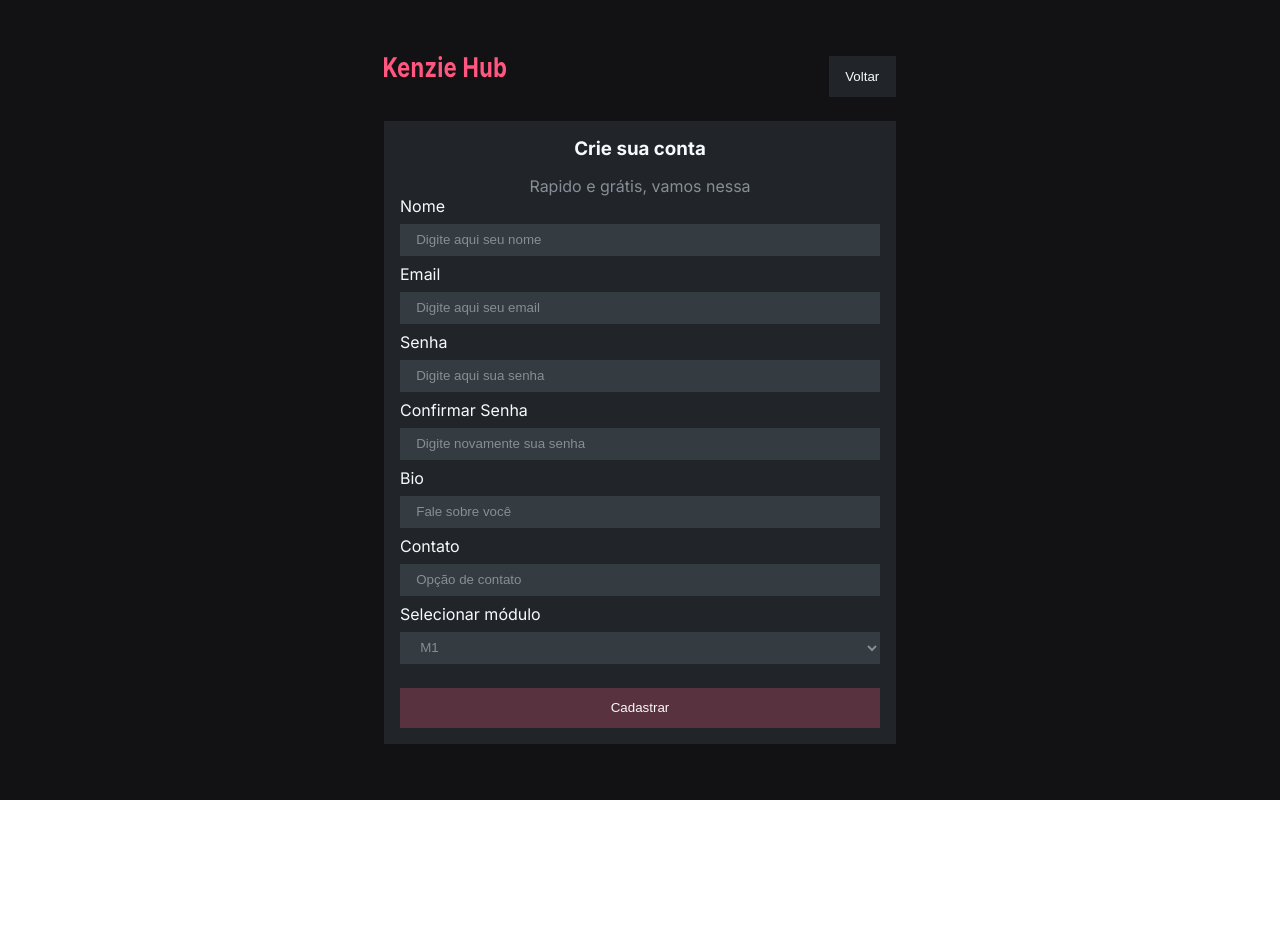
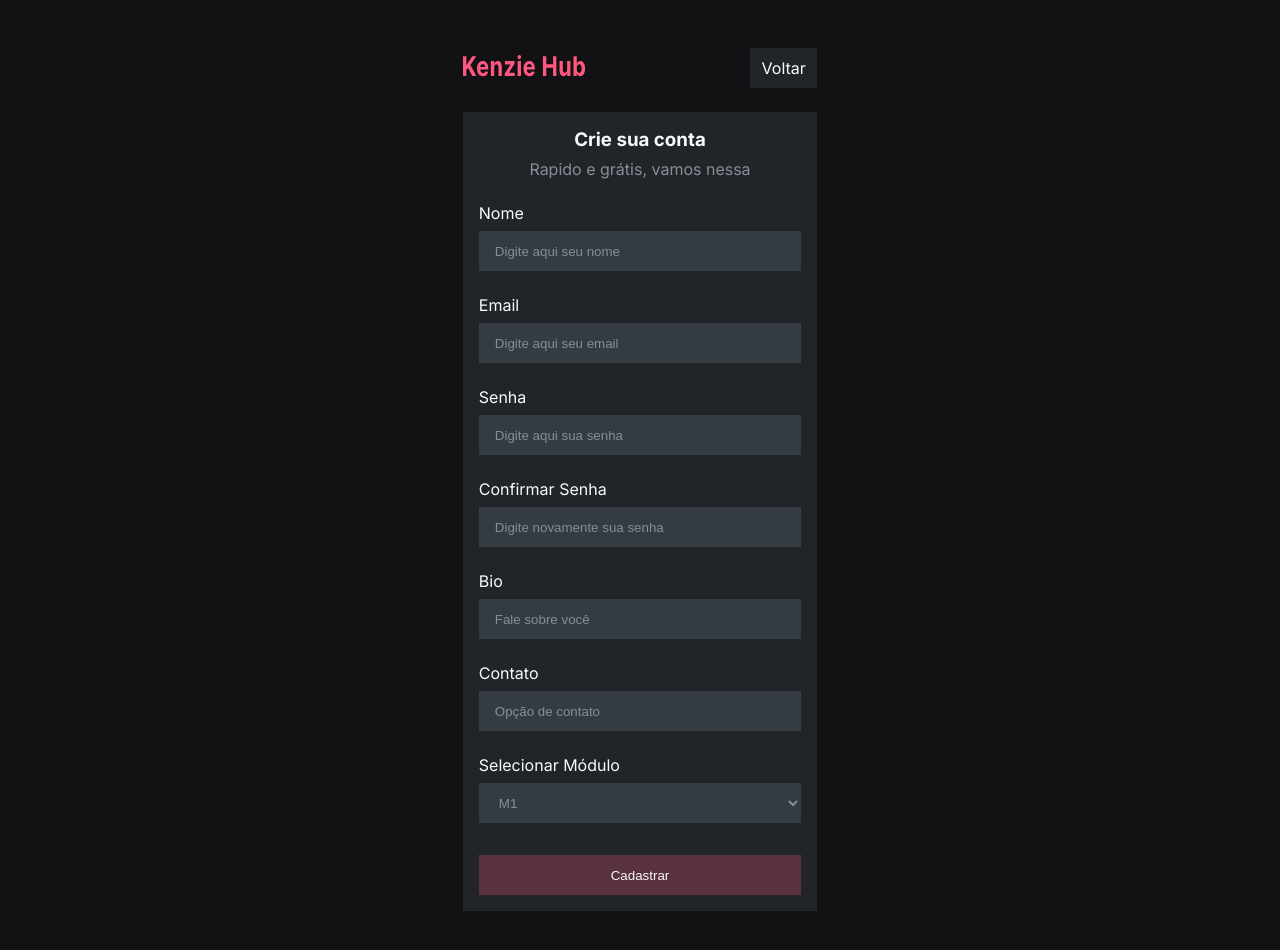
Before and after one commit to Victor-Novakoski/react-kenzie-hub-victor-novakoski, a React (Vite) app in the folder Kenziehub/: page /register in a window 1280 px wide. Shown: the top 950 px of the page. Before the commit the page ends 800 px from the top, so only its background shows below. Built offline with nearby package versions, Linux system fonts and the light colour scheme.

Commit message:
fixed: adicionado todas as funções

```diff
--- a/Kenziehub/package.json
+++ b/Kenziehub/package.json
@@ -16,9 +16,11 @@
     "react-dom": "^18.2.0",
     "react-hook-form": "^7.36.1",
     "react-icons": "^4.4.0",
+    "react-icons-kit": "^2.0.0",
     "react-router-dom": "^6.4.2",
     "react-toastify": "^9.0.8",
     "styled-components": "^5.3.6",
+    "use-hooks": "^2.0.0-rc.5",
     "yup": "^0.32.11"
   },
   "devDependencies": {
--- a/Kenziehub/src/App.jsx
+++ b/Kenziehub/src/App.jsx
@@ -1,17 +1,19 @@
-import { useState } from 'react'
+import { useEffect, useState } from 'react'
 import { Routes, Route } from 'react-router-dom'
 import Home from './components/Pages/Home'
 import Error from './components/Pages/Error'
 import Login from './components/Pages/Login'
 import Registrar from './components/Pages/Registrar'
 import { Container } from './style'
+import api from './components/services/api'
 
 function App() {
   return (
     <Container>
       <Routes>
-        <Route path="/" element={<Home />} />
+        <Route path="/" element={<Login />} />
         <Route path="/login" element={<Login />} />
+        <Route path="/dashboard" element={<Home />} />
         <Route path="/register" element={<Registrar />} />
         <Route path="*" element={<Error />} />
       </Routes>
--- a/Kenziehub/src/components/Cabecalho/index.jsx
+++ b/Kenziehub/src/components/Cabecalho/index.jsx
@@ -1,14 +1,29 @@
 import React from 'react'
 import logo from '../../assets/Logo.svg'
 import { Header } from './styles'
+import { useLocalStorage } from 'use-hooks'
 
 function Cabecalho() {
+  const [user, setUser] = useLocalStorage('user')
+
+  const logout = () => {
+    setUser('')
+    window.location.reload(false);
+  }
+
   return (
     <Header>
       <figure>
         <img src={logo} alt="Kenzie Hub" />
       </figure>
-      <button>Sair</button>
+      <button
+        type="submit"
+        onClick={() => {
+          logout()
+        }}
+      >
+        Sair
+      </button>
     </Header>
   )
 }
--- a/Kenziehub/src/components/Pages/Error/style.js
+++ b/Kenziehub/src/components/Pages/Error/style.js
@@ -2,7 +2,7 @@ import styled from 'styled-components'
 
 export const ErrorPage = styled.section`
   width: 100%;
-  height: 100vh;
+  min-height: 100vh;
   display: flex;
   align-items: center;
   justify-content: center;
--- a/Kenziehub/src/components/Pages/Home/index.jsx
+++ b/Kenziehub/src/components/Pages/Home/index.jsx
@@ -1,16 +1,26 @@
-import React from 'react'
+import React, { useEffect } from 'react'
+import { Navigate } from 'react-router-dom'
 import Cabecalho from '../../Cabecalho'
+import { useLocalStorage } from 'use-hooks'
 
 import { HomePage } from './style'
 
 function Home() {
+  const [user, setUser] = useLocalStorage('user')
+  useEffect(() => {
+    console.log(user?.length != 0)
+  }, [user])
+
   return (
     <HomePage>
-      <Cabecalho />
-      <section>
-        <h1>olá, Samuel leão</h1>
-        <span>Primeiro módulo (Introdução ao Frontend)</span>
-      </section>
+      {!user && <Navigate to="/login" replace={true} />}
+      <>
+        <Cabecalho />
+        <section>
+          <h1>olá, {user.name}</h1>
+          <span>{user.course_module}</span>
+        </section>
+      </>
     </HomePage>
   )
 }
--- a/Kenziehub/src/components/Pages/Login/index.jsx
+++ b/Kenziehub/src/components/Pages/Login/index.jsx
@@ -1,28 +1,85 @@
-import React from 'react'
+import React, { useState } from 'react'
+import { Icon } from 'react-icons-kit'
+import { eyeOff } from 'react-icons-kit/feather/eyeOff'
+import { eye } from 'react-icons-kit/feather/eye'
+import { useForm } from 'react-hook-form'
 import logo from '../../../assets/Logo.svg'
 import { LoginPage } from './style'
+import { Link, Navigate } from 'react-router-dom'
+import { yupResolver } from '@hookform/resolvers/yup'
+import * as Yup from 'yup'
 import 'animate.css'
+import api from '../../services/api'
+import { useLocalStorage } from 'use-hooks'
 
 function Login() {
+  const [passwordShow, setPasswordShow] = useState(true)
+
+  const [user, setUser] = useLocalStorage('user', '')
+
+  const formSchema = Yup.object().shape({
+    email: Yup.string().required('email obrigatório'),
+    password: Yup.string().min(6).required('senha obrigatória'),
+  })
+
+  const {
+    register,
+    handleSubmit,
+    formState: { errors },
+  } = useForm({
+    resolver: yupResolver(formSchema),
+  })
+
+  const onSubmitFunction = data => {
+    console.log(data)
+    api
+      .post('/sessions', data)
+      .then(resp => {
+        setUser(resp['data']['user'])
+      })
+      .catch(err => console.log(err))
+  }
+
   return (
-    <LoginPage className='animate__animated animate__fadeIn'>
+    <LoginPage className="animate__animated animate__fadeIn">
       <figure>
         <img src={logo} alt="" />
       </figure>
       <div>
         <h3>Login</h3>
-        <form action="">
-          <label htmlFor="">Email</label>
-          <input type="text" placeholder="Digite aqui seu email" />
+        {user.length != 0 && <Navigate to="/dashboard" replace={true} />}
+        <form action="" onSubmit={handleSubmit(onSubmitFunction)}>
+          <label htmlFor="">
+            Email
+            <input
+              type="text"
+              placeholder="Digite aqui seu email"
+              {...register('email')}
+            />
+            <p>{errors.email?.message}</p>
+          </label>
 
-          <label htmlFor="">Senha</label>
-          <input type="text" placeholder="Digite aqui sua senha" />
+          <label htmlFor="">
+            Senha
+            <input
+              type={passwordShow ? 'password' : 'text'}
+              placeholder="Digite aqui sua senha"
+              {...register('password')}
+            />
+            <Icon
+              icon={passwordShow ? eyeOff : eye}
+              onClick={() => {
+                setPasswordShow(!passwordShow)
+              }}
+            />
+            <p>{errors.password?.message}</p>
+          </label>
 
-          <button>Entrar</button>
+          <button type="submit">Entrar</button>
         </form>
 
         <span>Ainda não possui uma conta?</span>
-        <button >Cadastre-se</button>
+        <Link to="/register">Cadastre-se</Link>
       </div>
     </LoginPage>
   )
--- a/Kenziehub/src/components/Pages/Login/style.js
+++ b/Kenziehub/src/components/Pages/Login/style.js
@@ -1,11 +1,26 @@
 import styled from 'styled-components'
 
 export const LoginPage = styled.section`
-  height: 100vh;
+  min-height: 100vh;
   display: flex;
   justify-content: center;
   align-items: center;
   flex-direction: column;
+
+  a {
+    background-color: var(--Color-primary);
+    color: var(--Grey-0);
+    width: 100%;
+    height: 48px;
+    border-radius: 4px;
+    font-weight: 900;
+    display: flex;
+    align-items: center;
+    justify-content: center;
+
+    &:hover {
+    }
+  }
 
   figure {
     text-align: center;
@@ -35,64 +50,6 @@ export const LoginPage = styled.section`
     border-radius: 4px;
     color: var(--Grey-0);
     font-weight: 900;
-
-    &:hover {
-      -webkit-animation: vibrate-1 0.3s linear infinite both;
-      animation: vibrate-1 0.3s linear infinite both;
-
-      @-webkit-keyframes vibrate-1 {
-        0% {
-          -webkit-transform: translate(0);
-          transform: translate(0);
-        }
-        20% {
-          -webkit-transform: translate(-2px, 2px);
-          transform: translate(-2px, 2px);
-        }
-        40% {
-          -webkit-transform: translate(-2px, -2px);
-          transform: translate(-2px, -2px);
-        }
-        60% {
-          -webkit-transform: translate(2px, 2px);
-          transform: translate(2px, 2px);
-        }
-        80% {
-          -webkit-transform: translate(2px, -2px);
-          transform: translate(2px, -2px);
-        }
-        100% {
-          -webkit-transform: translate(0);
-          transform: translate(0);
-        }
-      }
-      @keyframes vibrate-1 {
-        0% {
-          -webkit-transform: translate(0);
-          transform: translate(0);
-        }
-        20% {
-          -webkit-transform: translate(-2px, 2px);
-          transform: translate(-2px, 2px);
-        }
-        40% {
-          -webkit-transform: translate(-2px, -2px);
-          transform: translate(-2px, -2px);
-        }
-        60% {
-          -webkit-transform: translate(2px, 2px);
-          transform: translate(2px, 2px);
-        }
-        80% {
-          -webkit-transform: translate(2px, -2px);
-          transform: translate(2px, -2px);
-        }
-        100% {
-          -webkit-transform: translate(0);
-          transform: translate(0);
-        }
-      }
-    }
   }
 
   div {
@@ -121,23 +78,33 @@ export const LoginPage = styled.section`
     flex-direction: column;
     gap: 22px;
 
-    input {
-      border: 1px solid var(--Grey-0);
-      background-color: var(--Grey-2);
-      color: var(--Grey-0);
+    p {
+      color: var(--Negative);
+      font-size: 13px;
       width: 100%;
-      height: 48px;
-      border-radius: 4px;
-      padding: 0px 16.2426px;
     }
 
-    button {
-      background-color: var(--Color-primary);
-      color: var(--Grey-0);
-      width: 100%;
-      height: 48px;
-      border-radius: 4px;
-      font-weight: 900;
+    label {
+      display: flex;
+      flex-direction: column;
+      position: relative;
+
+      svg {
+        position: absolute;
+        top: 35px;
+        right: 15px;
+        cursor: pointer;
+      }
+
+      input {
+        border: 1px solid var(--Grey-0);
+        background-color: var(--Grey-2);
+        color: var(--Grey-0);
+        width: 100%;
+        height: 48px;
+        border-radius: 4px;
+        padding: 0 16px;
+      }
     }
   }
 `
--- a/Kenziehub/src/components/Pages/Registrar/index.jsx
+++ b/Kenziehub/src/components/Pages/Registrar/index.jsx
@@ -1,16 +1,65 @@
-import { useState } from 'react'
 import logo from '../../../assets/Logo.svg'
-import { Container, Form } from './style'
-import { useNavigate } from 'react-router-dom'
+import 'react-toastify/dist/ReactToastify.css'
+import { ToastContainer, toast } from 'react-toastify'
+import { Container, Form, DivInput } from './style'
+import { useNavigate, Link } from 'react-router-dom'
+import { yupResolver } from '@hookform/resolvers/yup'
+import * as Yup from 'yup'
+import { useForm } from 'react-hook-form'
 import 'animate.css'
+import api from '../../services/api'
 
 function Registrar() {
-  const navigate = useNavigate()
+  const formSchema = Yup.object().shape({
+    name: Yup.string().required('Nome obrigatório'),
+    email: Yup.string().required('Email obrigatório').email('Email inválido'),
+    password: Yup.string().min(6).required('senha obrigatório'),
+    confirm_password: Yup.string().oneOf(
+      [Yup.ref('password')],
+      'Confirmação de senha deve ser igual a senha'
+    ),
+    bio: Yup.string().required('biografia obrigatória'),
+    contact: Yup.string().required('contato obrigatório'),
+    course_module: Yup.string().required('módulo obrigatório'),
+  })
 
-  const handleForm = event => {
-    event.preventdefault()
+  const {
+    register,
+    handleSubmit,
+    formState: { errors },
+  } = useForm({
+    resolver: yupResolver(formSchema),
+  })
 
-    navigate('/login')
+  const notify = (message, type) => {
+    const config = {
+      position: 'top-right',
+      autoClose: 1500,
+      hideProgressBar: false,
+      closeOnClick: true,
+      pauseOnHover: true,
+      draggable: true,
+      progress: undefined,
+    }
+    if (type === 'warn') {
+      return toast.warn(message, config)
+    }
+    if (type === 'success') {
+      return toast.success(message, config)
+    }
+    if (type === 'info') {
+      return toast.info(message, config)
+    } else {
+      return toast.error(message, config)
+    }
+  }
+
+  const onSubmitFunction = data => {
+    console.log(data)
+    api
+      .post('/users', data)
+      .then(resp => notify('conta criada com sucesso', 'success'))
+      .catch(err => notify('Ops! Algo deu errado', 'error'))
   }
 
   return (
@@ -19,51 +68,97 @@ function Registrar() {
         <figure>
           <img src={logo} alt="" />
         </figure>
-        <button type="button">Voltar</button>
+        <Link to="/">Voltar</Link>
       </div>
-      <div>
+      <div className="div_tittle">
         <div>
           <h3>Crie sua conta</h3>
           <span>Rapido e grátis, vamos nessa</span>
         </div>
 
-        <Form onSubmit={handleForm}>
+        <Form onSubmit={handleSubmit(onSubmitFunction)}>
+          <DivInput>
             <label htmlFor="nome">Nome</label>
-          <input id="nome" placeholder="Digite aqui seu nome" />
+            <input
+              id="nome"
+              placeholder="Digite aqui seu nome"
+              {...register('name')}
+            />
+            <p>{errors.name?.message}</p>
+          </DivInput>
 
+          <DivInput>
             <label htmlFor="email">Email</label>
-          <input id="email" placeholder="Digite aqui seu email" />
+            <input
+              id="email"
+              placeholder="Digite aqui seu email"
+              {...register('email')}
+            />
+            <p>{errors.email?.message}</p>
+          </DivInput>
 
+          <DivInput>
             <label htmlFor="senha">Senha</label>
-          <input id="senha" placeholder="Digite aqui sua senha" />
+            <input
+              id="senha"
+              placeholder="Digite aqui sua senha"
+              type="text"
+              {...register('password')}
+            />
+            <p>{errors.password?.message}</p>
+          </DivInput>
 
+          <DivInput>
             <label htmlFor="confirmar senha">Confirmar Senha</label>
             <input
               id="confirmar-senha"
               placeholder="Digite novamente sua senha"
+              type="text"
+              {...register('confirm_password')}
             />
+            <p>{errors.confirm_password?.message}</p>
+          </DivInput>
 
+          <DivInput>
             <label htmlFor="bio">Bio</label>
-          <input id="bio" placeholder="Fale sobre você" />
+            <input
+              id="bio"
+              placeholder="Fale sobre você"
+              {...register('bio')}
+            />
+            <p>{errors.bio?.message}</p>
+          </DivInput>
 
+          <DivInput>
             <label htmlFor="contato">Contato</label>
-          <input id="contato" placeholder="Opção de contato" />
+            <input
+              id="contato"
+              placeholder="Opção de contato"
+              {...register('contact')}
+            />
+            <p>{errors.contact?.message}</p>
+          </DivInput>
 
-          <label htmlFor="Selecionar módulo">Selecionar módulo</label>
+          <DivInput>
+            <label htmlFor="Selecionar módulo">Selecionar Módulo</label>
             <select
               id="selecionar-modulo"
-            t
               name=""
               placeholder="Primeiro Módulo"
+              {...register('course_module')}
             >
-            <option value="">M1</option>
-            <option value="">M2</option>
-            <option value="">M3</option>
+              <option value="M1">M1</option>
+              <option value="M2">M2</option>
+              <option value="M3">M3</option>
             </select>
+          </DivInput>
 
           <button type="submit">Cadastrar</button>
         </Form>
       </div>
+      <ToastContainer
+        toastStyle={{ backgroundColor: 'black', color: 'white' }}
+      />
     </Container>
   )
 }
--- a/Kenziehub/src/components/Pages/Registrar/style.js
+++ b/Kenziehub/src/components/Pages/Registrar/style.js
@@ -1,8 +1,11 @@
 import styled from 'styled-components'
+import 'animate.css'
 
 export const Container = styled.section`
-  width: 90%;
-  height: 100vh;
+  width: 100%;
+  min-height: 100vh;
+  max-width: 380px;
+  padding: 3rem 0.8rem;
   margin: 0 auto;
   display: flex;
   flex-direction: column;
@@ -10,31 +13,37 @@ export const Container = styled.section`
   justify-content: center;
   gap: 1.5rem;
 
-  @media (min-width: 1024px) {
-    width: 40%;
-  }
-  @media (min-width: 1440px) {
-    width: 30%;
-  }
-  @media (min-width: 1700px) {
-    width: 20%;
+  p {
+    color: var(--Negative);
+    font-size: 13px;
+    width: 100%;
   }
 
   & > div {
     width: 100%;
     display: flex;
     justify-content: space-between;
+    align-items: center;
 
-    button {
-      padding: 0 1.015rem;
+    > a {
+      padding: 0 1rem;
       background-color: var(--Grey-3);
       color: var(--Grey-0);
-      width: 67.49px;
-      height: 40.11px;
+      width: 67px;
+      height: 40px;
+      display: flex;
+      justify-content: center;
+      align-items: center;
+
+      &:hover {
+        box-shadow: 0px 5px 10px 2.5px var(--Grey-0);
+        border: solid 1px var(--Grey-0);
+        animation: shakeX 2s;
+      }
     }
   }
 
-  div + div {
+  .div_tittle {
     background-color: var(--Grey-3);
     display: flex;
     flex-direction: column;
@@ -47,7 +56,7 @@ export const Container = styled.section`
       flex-direction: column;
       align-items: center;
       justify-content: space-between;
-      gap: 1rem;
+      gap: 0.5rem;
       span {
         color: var(--Grey-1);
       }
@@ -55,83 +64,29 @@ export const Container = styled.section`
 
     button {
       width: 100%;
+      height: 40px;
       margin-top: 1rem;
+      padding: 0 1rem;
+      color: var(--Grey-0);
       background-color: var(--Color-primary-Negative);
-
-      &:hover {
-        -webkit-animation: vibrate-1 0.3s linear infinite both;
-        animation: vibrate-1 0.3s linear infinite both;
-
-        @-webkit-keyframes vibrate-1 {
-          0% {
-            -webkit-transform: translate(0);
-            transform: translate(0);
-          }
-          20% {
-            -webkit-transform: translate(-2px, 2px);
-            transform: translate(-2px, 2px);
-          }
-          40% {
-            -webkit-transform: translate(-2px, -2px);
-            transform: translate(-2px, -2px);
-          }
-          60% {
-            -webkit-transform: translate(2px, 2px);
-            transform: translate(2px, 2px);
-          }
-          80% {
-            -webkit-transform: translate(2px, -2px);
-            transform: translate(2px, -2px);
-          }
-          100% {
-            -webkit-transform: translate(0);
-            transform: translate(0);
-          }
-        }
-        @keyframes vibrate-1 {
-          0% {
-            -webkit-transform: translate(0);
-            transform: translate(0);
-          }
-          20% {
-            -webkit-transform: translate(-2px, 2px);
-            transform: translate(-2px, 2px);
-          }
-          40% {
-            -webkit-transform: translate(-2px, -2px);
-            transform: translate(-2px, -2px);
-          }
-          60% {
-            -webkit-transform: translate(2px, 2px);
-            transform: translate(2px, 2px);
-          }
-          80% {
-            -webkit-transform: translate(2px, -2px);
-            transform: translate(2px, -2px);
-          }
-          100% {
-            -webkit-transform: translate(0);
-            transform: translate(0);
-          }
-        }
-      }
     }
   }
 `
 export const Form = styled.form`
   width: 100%;
   display: flex;
+  margin-top: 1.5rem;
   flex-direction: column;
   align-items: flex-start;
-  gap: 0.5rem;
+  gap: 1rem;
 
   input {
     background-color: var(--Grey-2);
     color: var(--Grey-0);
-    height: 2rem;
+    min-height: 2.5rem;
     width: 100%;
     margin: 0 auto;
-    padding: 0 1.015rem;
+    padding: 0 1rem;
 
     &::placeholder {
       color: var(--Grey-1);
@@ -140,13 +95,25 @@ export const Form = styled.form`
   select {
     background-color: var(--Grey-2);
     color: var(--Grey-1);
-    height: 2rem;
+    height: 2.5rem;
     width: 100%;
     margin: 0 auto;
-    padding: 0 1.015rem;
+    padding: 0 1rem;
 
     &::placeholder {
       color: var(--Grey-1);
     }
   }
 `
+export const DivInput = styled.div`
+  display: flex;
+  flex-direction: column;
+  width: 100%;
+  align-items: flex-start;
+  text-align: left;
+
+  label {
+    display: block;
+    width: 100%;
+  }
+`
--- /dev/null
+++ b/Kenziehub/src/components/services/api.jsx
@@ -0,0 +1,7 @@
+import axios from 'axios'
+
+const api = axios.create({
+  baseURL: 'https://kenziehub.herokuapp.com',
+  timeout: 5000,
+})
+export default api
--- a/Kenziehub/src/style.js
+++ b/Kenziehub/src/style.js
@@ -5,6 +5,5 @@ export const Container = styled.section`
   background-color: var(--Grey-4);
   color:var(--Grey-0);
   width:100%;
-  height:100vh;
-
+  min-height: 100vh;
 `
```
Also changed, not shown: Kenziehub/src/components/Toastyfy/index.jsx (added, +37 -0 lines), 2 other files (tests, documents, lock files or other folders). Lines whose indentation alone changed are shown as unchanged.
